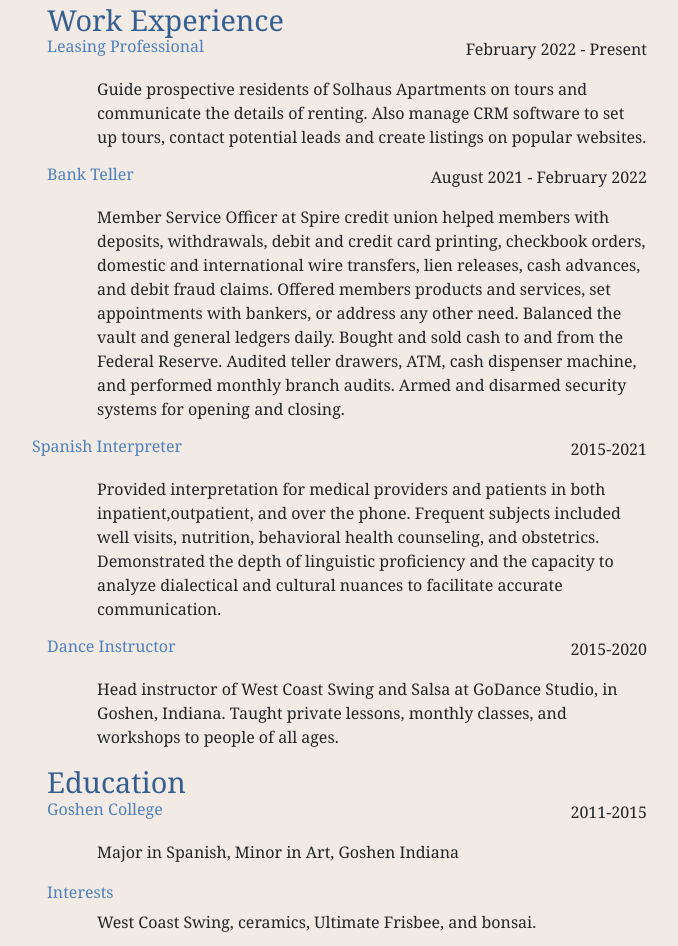
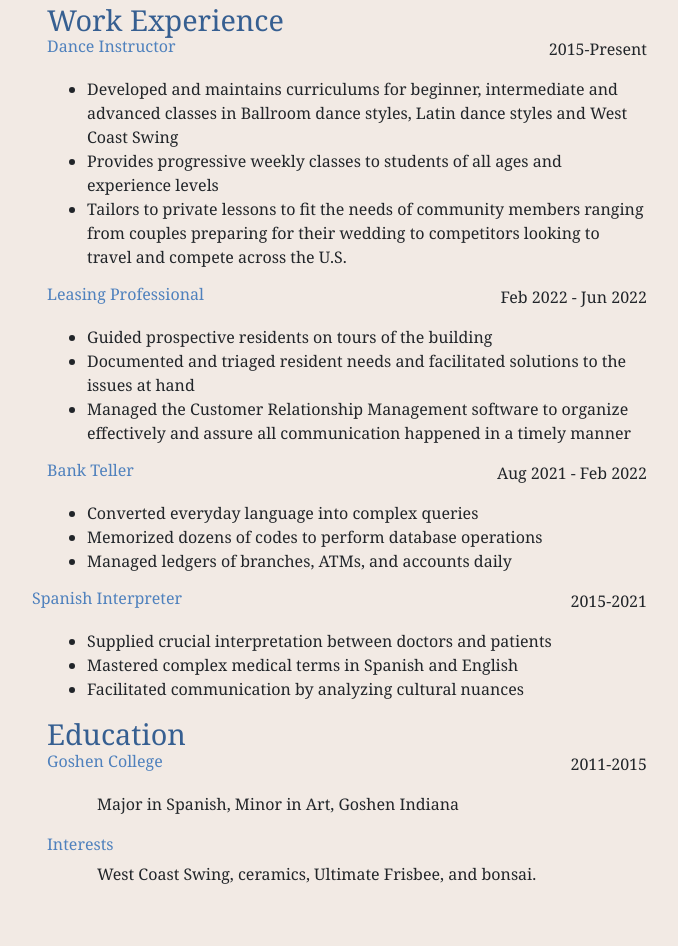
Before and after one commit to JDNafz/JDNafz, a plain HTML site: page Resume/index.html in a window 1280 px wide. Shown: the part 637-1583 px from the top of the page, without its empty margins (293-971 px from the left). Drawn offline with nearby package versions, Linux system fonts and the light colour scheme.

Commit message:
commiting

```diff
--- a/Resume/index.html
+++ b/Resume/index.html
@@ -49,33 +49,50 @@
         <section>
             <h2>Work Experience</h2>
             <div class="row">
+                <h3 class="col">Dance Instructor</h3>
+                <div class="col">
+                    <p class="float-right"> 2015-Present</p>
+                </div>
+            </div>
+            <ul>
+                <li>Developed and maintains curriculums for beginner, intermediate and advanced classes in Ballroom dance styles, Latin dance styles and West Coast Swing </li>
+                <li>Provides progressive weekly classes to students of all ages and experience levels </li>
+                <li>Tailors to private lessons to fit the needs of community members ranging from couples preparing for their wedding to competitors looking to travel and compete across the U.S. </li>
+            </ul>
+            <div class="row">
                 <h3 class="col">Leasing Professional</h3>
                 <div class="col">
-                    <p class="float-right">February 2022 - Present</p>
+                    <p class="float-right">Feb 2022 - Jun 2022</p>
                 </div>
             </div>
-            <p>Guide prospective residents of Solhaus Apartments on tours and communicate the details of renting. Also manage CRM software to set up tours, contact potential leads and create listings on popular websites.</p>
+            <ul>
+                <li>Guided prospective residents on tours of the building </li>
+                <li>Documented and triaged resident needs and facilitated solutions to the issues at hand </li>
+                <li>Managed the Customer Relationship Management software to organize effectively and assure all communication happened in a timely manner  </li>
+            </ul>
             <div class="row">
                 <h3 class="col">Bank Teller</h3>
                 <div class="col">
-                    <p class="float-right">August 2021 - February 2022</p>
+                    <p class="float-right">Aug 2021 - Feb 2022</p>
                 </div>
             </div>
-            <p>Member Service Officer at Spire credit union helped members with deposits, withdrawals, debit and credit card printing, checkbook orders, domestic and international wire transfers, lien releases, cash advances, and debit fraud claims. Offered members products and services, set appointments with bankers, or address any other need. Balanced the vault and general ledgers daily. Bought and sold cash to and from the Federal Reserve. Audited teller drawers, ATM, cash dispenser machine, and performed monthly branch audits. Armed and disarmed security systems for opening and closing.</p>
+            <ul>
+                <li>Converted everyday language into complex queries  </li>
+                <li>Memorized dozens of codes to perform database operations </li>
+                <li>Managed ledgers of branches, ATMs, and accounts daily </li>
+            </ul>
             <div class="row">
                 <h3 calss="col">Spanish Interpreter</h3>
                 <div class="col">
                     <p class="float-right">2015-2021</p>
                 </div>
             </div>
-            <p>Provided interpretation for medical providers and patients in both inpatient,outpatient, and over the phone. Frequent subjects included well visits, nutrition, behavioral health counseling, and obstetrics. Demonstrated the depth of linguistic proficiency and the capacity to analyze dialectical and cultural nuances to facilitate accurate communication.</p>
-            <div class="row">
-                <h3 class="col">Dance Instructor</h3>
-                <div class="col">
-                    <p class="float-right"> 2015-2020</p>
-                </div>
-            </div>
-            <p>Head instructor of West Coast Swing and Salsa at GoDance Studio, in Goshen, Indiana. Taught private lessons, monthly classes, and workshops to people of all ages.</p>
+            <ul>
+                <li>Supplied crucial interpretation between doctors and patients </li>
+                <li>Mastered complex medical terms in Spanish and English </li>
+                <li>Facilitated communication by analyzing cultural nuances </li>
+            </ul>
+
         </section>
         <section>
             <h2>Education</h2>
```
